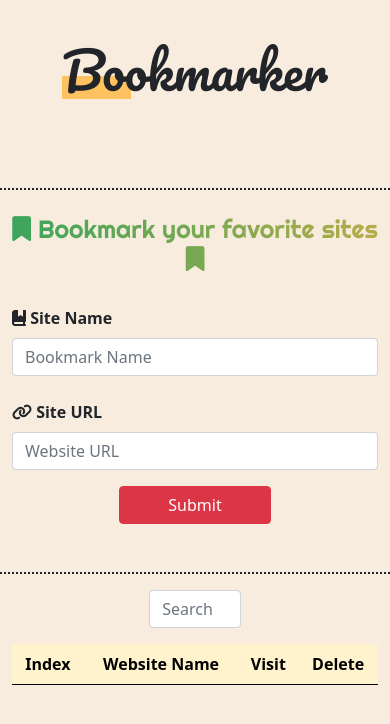
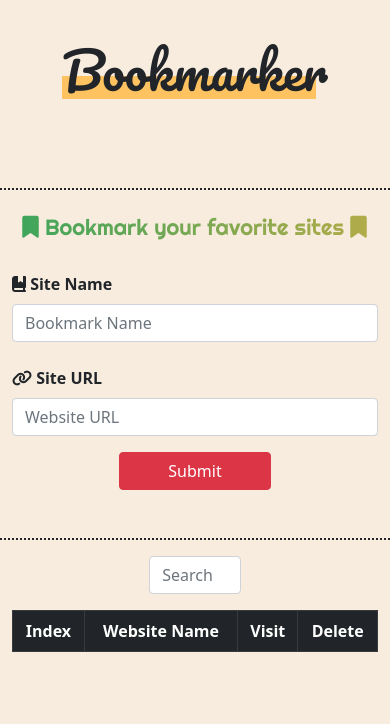
Before and after one commit to minaMagdy50/Book-Marks-CRUD, a plain HTML site: page index.html in a window 390 px wide. Drawn offline with nearby package versions, Linux system fonts and the light colour scheme.

Commit message:
sec commit

```diff
--- a/css/style.css
+++ b/css/style.css
@@ -37,3 +37,23 @@ h1:hover::before{
    -webkit-background-clip: text;
    -webkit-text-fill-color: transparent;
 }
+
+
+
+@media screen and (max-width : 762px) {
+    .section2 h3{
+        width: 26.25rem;
+    }
+    h1::before{
+        width: 55%;
+    }
+}
+@media screen and (max-width : 700px) {
+    .section2 h3{
+        width: 365px;
+        font-size: 22px;
+    }
+    h1::before{
+        width: 65%;
+    }
+}
--- a/index.html
+++ b/index.html
@@ -33,7 +33,7 @@
     </section>
     <section class="container py-3">
         <input type="search" class="form-control mb-3 w-25 mx-auto" placeholder="Search by Name ...."  oninput=" displayData() "  id="searchinput">
-        <table class="table table-warning table-hover table-striped text-center">
+        <table class="table table-bordered table-dark table-hover table-striped text-center">
             <thead>
                 <tr>
                     <th>Index</th>
```
Also changed, not shown: js/main.js (+8 -7 lines).
